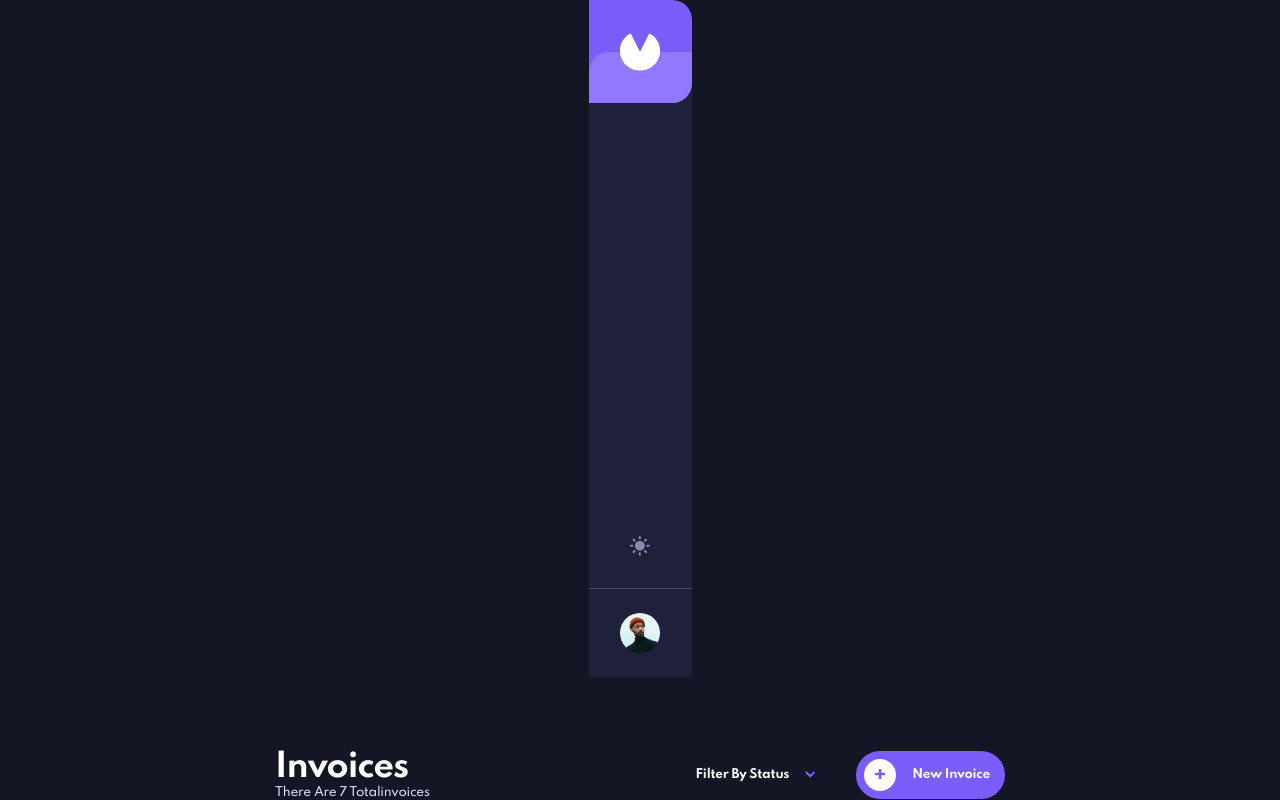
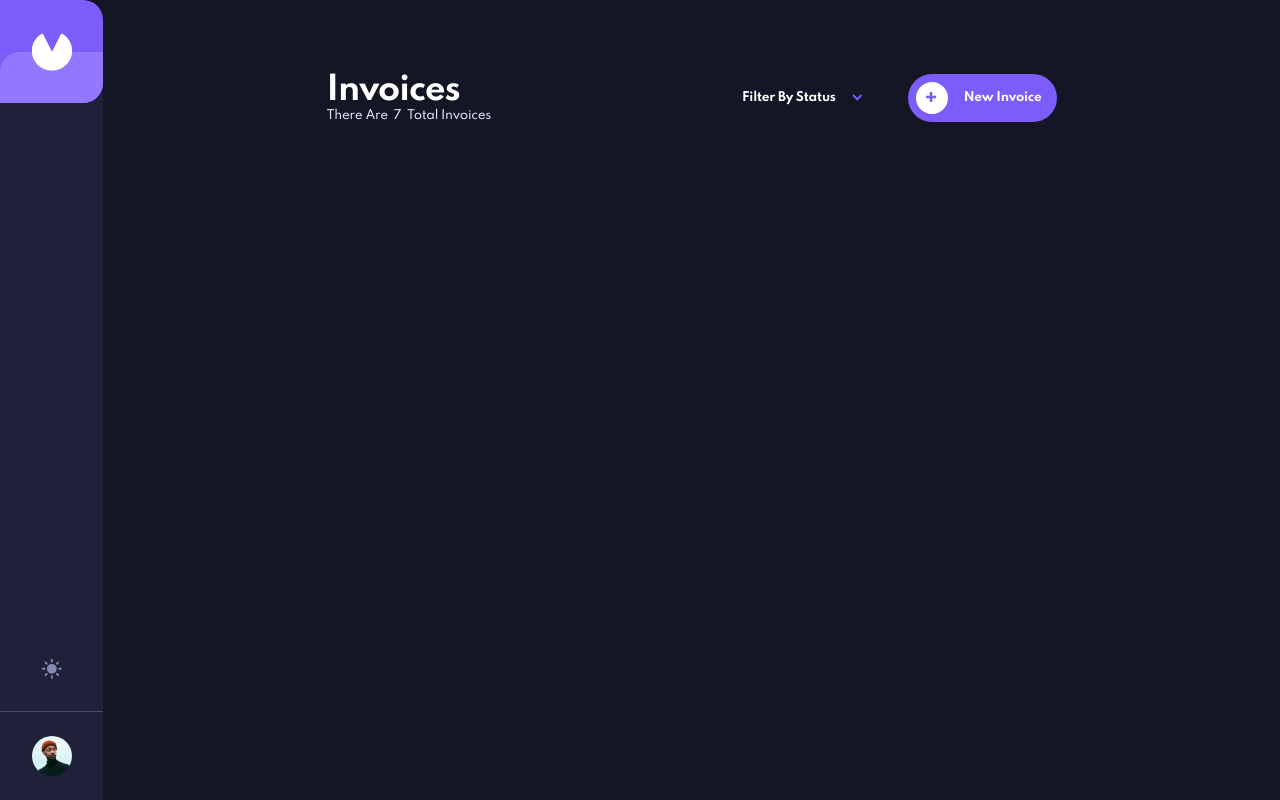
Before and after one commit to spymon/invoice-app, a React (Create React App) app: page / in a window 1280 px wide. Built offline with nearby package versions, Linux system fonts and the light colour scheme.

Commit message:
changed some code in filter dropdown and wrap main area into main html tag

```diff
--- a/src/App.tsx
+++ b/src/App.tsx
@@ -5,6 +5,7 @@ import GlobalStyles from './design/GlobalStyles'
 import Navbar from './components/Navbar'
 import { Container } from './components/helpers/Container'
 import InvoiceContainer from './components/InvoiceContainer'
+import { Main } from './components/helpers/Main'
 
 const App: React.FC = () => {
   const [themeMode, setThemeMode] = useState(false)
@@ -18,7 +19,9 @@ const App: React.FC = () => {
       <GlobalStyles />
       <Container>
         <Navbar themeMode={themeMode} handleThemeMode={handleThemeMode} />
-        <InvoiceContainer />
+        <Main>
+          <InvoiceContainer />
+        </Main>
       </Container>
     </ThemeProvider>
   )
--- a/src/components/FilterByStatus/index.tsx
+++ /dev/null
@@ -1,25 +0,0 @@
-import { H3 } from '../helpers/FontComponents/styles'
-import { StyledFilterByStatus, StyledFilterIcon } from './styles'
-
-interface Props {
-  isStatusFilterOpen: boolean
-  filterStatusToggle: () => void
-  onClick?: React.MouseEventHandler<HTMLElement>
-}
-
-const FilterByStatus: React.FC<Props> = ({
-  filterStatusToggle,
-  isStatusFilterOpen,
-}) => {
-  return (
-    <StyledFilterByStatus onClick={() => filterStatusToggle()}>
-      <H3>
-        filter<span> by status</span>
-      </H3>
-      <StyledFilterIcon isStatusFilterOpen={isStatusFilterOpen} />
-      {/* <FilterDropDown></FilterDropDown> */}
-    </StyledFilterByStatus>
-  )
-}
-
-export default FilterByStatus
--- a/src/components/FilterByStatus/styles.tsx
+++ /dev/null
@@ -1,43 +0,0 @@
-import styled from 'styled-components'
-
-export const StyledFilterByStatus = styled.div`
-  position: relative;
-  display: flex;
-  align-items: center;
-  margin-right: 40px;
-  cursor: pointer;
-
-  @media (max-width: 375px) {
-    margin-right: 18px;
-  }
-`
-
-interface Props {
-  className?: string
-  isStatusFilterOpen: boolean
-}
-const FilterIcon: React.FC<Props> = ({ className }) => {
-  return (
-    <svg
-      className={className}
-      width="11"
-      height="7"
-      xmlns="http://www.w3.org/2000/svg"
-    >
-      <path
-        d="M1 1l4.228 4.228L9.456 1"
-        stroke="#7C5DFA"
-        strokeWidth="2"
-        fill="none"
-        fillRule="evenodd"
-      />
-    </svg>
-  )
-}
-
-export const StyledFilterIcon = styled(FilterIcon)`
-  margin-left: 16px;
-  transform: ${props =>
-    props.isStatusFilterOpen ? 'rotate(180deg)' : 'rotate(0)'};
-  transition: ${props => props.theme.designSystem.transition};
-`
--- /dev/null
+++ b/src/components/FilterDropdownMenu/index.tsx
@@ -0,0 +1,42 @@
+import { useState } from 'react'
+import arrow from './../../assets/icon-arrow-down.svg'
+import { Dropdown, DropdownMenu } from './styles'
+
+interface Props {
+  onClick?: () => any
+}
+
+const FilterDropdownMenu: React.FC<Props> = () => {
+  const [isStatusFilterOpen, setIsStatusFilterOpen] = useState(false)
+  console.log(isStatusFilterOpen)
+
+  const filterStatusToggle = () => setIsStatusFilterOpen(!isStatusFilterOpen)
+
+  return (
+    <Dropdown isStatusFilterOpen={isStatusFilterOpen}>
+      <button onClick={() => filterStatusToggle()}>
+        Filter<span>&nbsp;by status</span>
+        <img src={arrow} alt="" />
+      </button>
+      <DropdownMenu isStatusFilterOpen={isStatusFilterOpen}>
+        <label>
+          <input type="checkbox" />
+          <span></span>
+          <p>Draft</p>
+        </label>
+        <label>
+          <input type="checkbox" />
+          <span></span>
+          <p>Pending</p>
+        </label>
+        <label>
+          <input type="checkbox" />
+          <span></span>
+          <p>Paid</p>
+        </label>
+      </DropdownMenu>
+    </Dropdown>
+  )
+}
+
+export default FilterDropdownMenu
--- /dev/null
+++ b/src/components/FilterDropdownMenu/styles.tsx
@@ -0,0 +1,96 @@
+import styled from 'styled-components'
+import { headingThree } from '../helpers/FontComponents/styles'
+
+interface Props {
+  isStatusFilterOpen: boolean
+}
+
+export const Dropdown = styled.div<Props>`
+  position: relative;
+
+  button {
+    ${headingThree}
+    border: none;
+    color: ${props => props.theme.mainFontColor};
+    background-color: transparent;
+    display: flex;
+    align-items: center;
+    margin-right: 40px;
+    padding: 8px 5px;
+    border-radius: 8px;
+    cursor: pointer;
+
+    @media (max-width: 375px) {
+      margin-right: 16px;
+    }
+
+    img {
+      margin-left: 16px;
+      transform: ${props =>
+        props.isStatusFilterOpen ? 'rotate(180deg)' : 'rotate(0deg)'};
+      transition: ${props => props.theme.designSystem.transition};
+
+      @media (max-width: 375px) {
+        margin-right: 12px;
+      }
+    }
+
+    span {
+      @media (max-width: 375px) {
+        display: none;
+      }
+    }
+  }
+`
+
+export const DropdownMenu = styled.div<Props>`
+  position: absolute;
+  display: flex;
+  flex-direction: column;
+  gap: 16px;
+  top: calc(100% + 23px);
+  left: 50%;
+  width: 192px;
+  border-radius: 8px;
+  padding: 24px;
+  background-color: ${props => props.theme.filterDropdownBackgroundColor};
+  box-shadow: ${props => props.theme.filterDropdownBoxShadowColor};
+  transition: ${props => props.theme.designSystem.transition};
+  pointer-events: ${props => (props.isStatusFilterOpen ? 'auto' : 'none')};
+  opacity: ${props => (props.isStatusFilterOpen ? '1' : '0')};
+  transform: ${props =>
+    props.isStatusFilterOpen
+      ? 'translateY(0px) translateX(-50%)'
+      : 'translateY(-25px) translateX(-50%)'};
+  transition: opacity 0.5s ease, transform 0.5s ease;
+
+  label {
+    display: flex;
+    align-items: center;
+    width: 100%;
+
+    span {
+      width: 16px;
+      height: 16px;
+      border: 1px solid
+        ${props => props.theme.filterDropdownInputBackgroundColor};
+      border-radius: 2px;
+      background-color: ${props =>
+        props.theme.filterDropdownInputBackgroundColor};
+      transition: ${props => props.theme.designSystem.transition};
+    }
+
+    &:hover > span {
+      border: 1px solid ${props => props.theme.designSystem.colors.purple};
+    }
+  }
+
+  input {
+    display: none;
+  }
+
+  p {
+    ${headingThree}
+    margin-left: 13px;
+  }
+`
--- a/src/components/InvoiceContainer/styles.tsx
+++ b/src/components/InvoiceContainer/styles.tsx
@@ -4,15 +4,5 @@ import { ItemWrapper } from '../helpers/ItemWrapper'
 export const Wrapper = styled(ItemWrapper)`
   max-width: 730px;
   width: 100%;
-  display: flex;
-  align-items: center;
-  margin-top: 72px;
-
-  @media (max-width: 768px) {
-    margin-top: 136px;
-  }
-
-  @media (max-width: 375px) {
-    margin-top: 104px;
-  }
+  margin: 0 auto;
 `
--- a/src/components/InvoiceHeader/index.tsx
+++ b/src/components/InvoiceHeader/index.tsx
@@ -1,32 +1,22 @@
 import { useState } from 'react'
 import { NewInvoiceBtn } from '../buttons/styles'
-import FilterByStatus from '../FilterByStatus'
+import FilterDropdownMenu from '../FilterDropdownMenu'
 import { H1, P2 } from '../helpers/FontComponents/styles'
 import { ItemWrapper } from '../helpers/ItemWrapper'
 import { StyledInvoiceHeader, Wrapper } from './styles'
 
-interface Props {
-  className?: string
-}
-
-const InvoiceHeader: React.FC<Props> = ({ className }) => {
-  const [isStatusFilterOpen, setIsStatusFilterOpen] = useState(false)
-
-  const filterStatusToggle = () => setIsStatusFilterOpen(!isStatusFilterOpen)
-
+const InvoiceHeader: React.FC = () => {
   return (
     <StyledInvoiceHeader>
       <ItemWrapper>
         <H1>invoices</H1>
         <P2>
-          <span>there are </span>7 <span>total</span>invoices
+          <span>there are &nbsp;</span>7 <span>&nbsp;total&nbsp;</span>
+          invoices
         </P2>
       </ItemWrapper>
       <Wrapper>
-        <FilterByStatus
-          isStatusFilterOpen={isStatusFilterOpen}
-          filterStatusToggle={filterStatusToggle}
-        />
+        <FilterDropdownMenu />
         <NewInvoiceBtn />
       </Wrapper>
     </StyledInvoiceHeader>
--- a/src/components/helpers/Container.tsx
+++ b/src/components/helpers/Container.tsx
@@ -4,11 +4,11 @@ import { ItemWrapper } from './ItemWrapper'
 export const Container = styled(ItemWrapper)`
   width: 100%;
   height: 100vh;
-  overflow: hidden;
-  display: ${props => (props.display ? props.display : 'flex')};
-  flex-direction: ${props =>
-    props.flexDirection ? props.flexDirection : 'column'};
-  align-items: ${props => (props.alignItems ? props.alignItems : 'center')};
+  display: flex;
   background-color: ${props => props.theme.backgroundColor};
   transition: ${props => props.theme.designSystem.transition};
+
+  @media (max-width: 768px) {
+    flex-direction: column;
+  }
 `
--- /dev/null
+++ b/src/components/helpers/Main.tsx
@@ -0,0 +1,15 @@
+import styled from 'styled-components'
+
+export const Main = styled.main`
+  width: 100%;
+  height: 100vh;
+  padding: 72px;
+
+  @media (max-width: 768px) {
+    padding: 56px 48px;
+  }
+
+  @media (max-width: 375px) {
+    padding: 32px 24px;
+  }
+`
```
